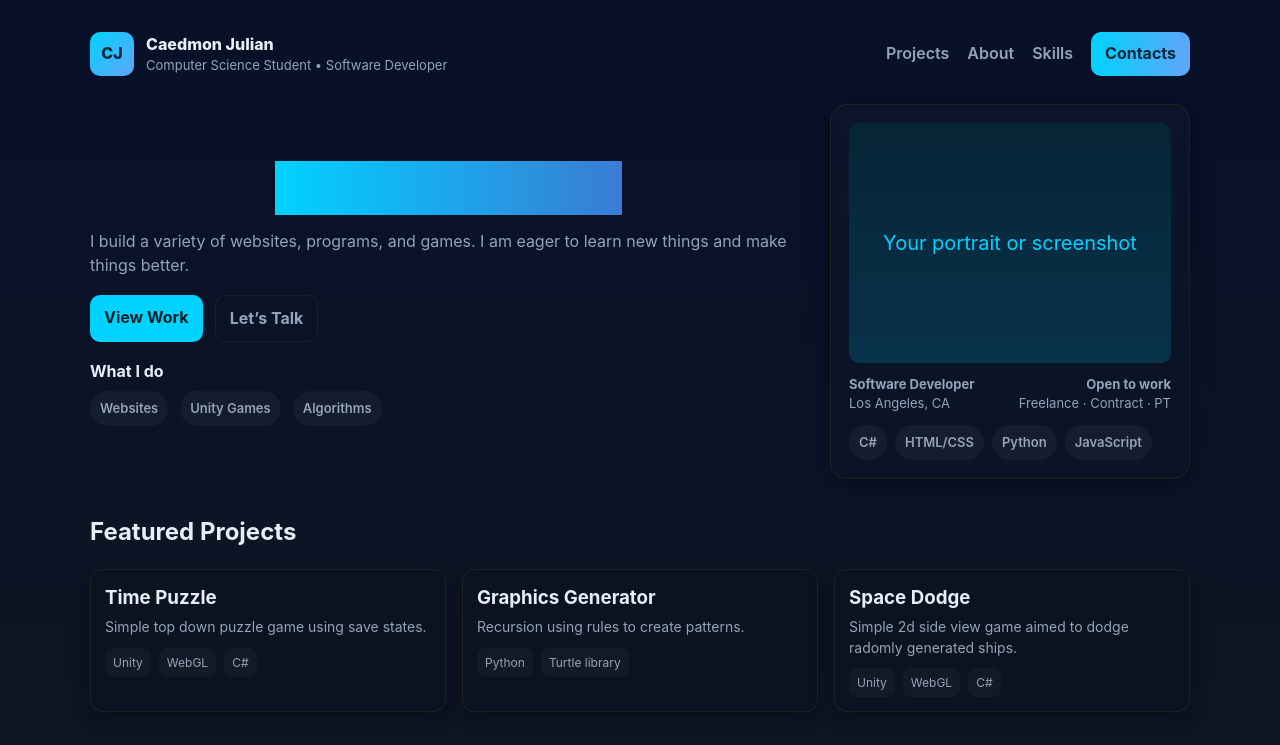
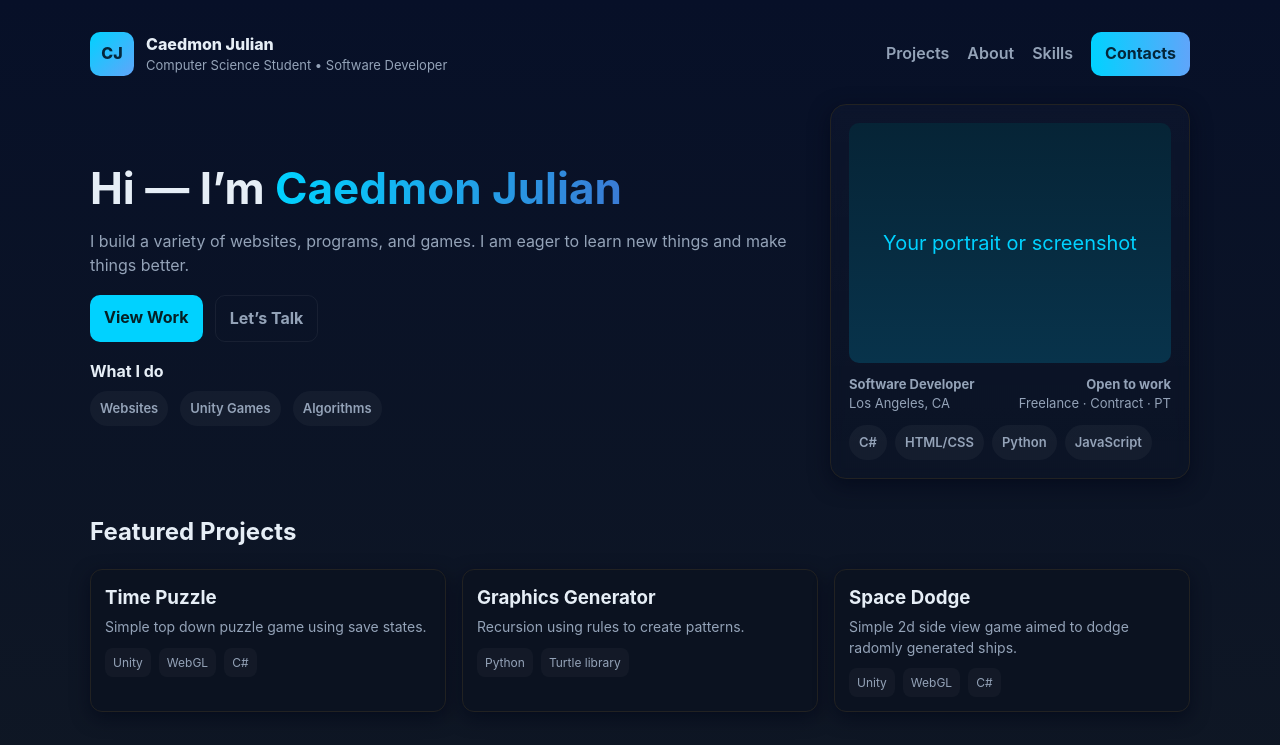
Before and after one commit to NinjaCad/test, a plain HTML site: page test1.html in a window 1280 px wide. Shown: the top 745 px of the page. Drawn offline with Linux system fonts and the light colour scheme.

Commit message:
Update test1.html

```diff
--- a/test1.html
+++ b/test1.html
@@ -60,7 +60,7 @@
 
     /* Hero */
     .hero{display:grid;grid-template-columns:1fr 360px;gap:28px;align-items:center;margin-bottom:36px}
-    .hero-left h1{font-size:clamp(30px,5vw,44px);margin:0 0 10px;-webkit-background-clip: text;-webkit-text-fill-color: transparent}
+    .hero-left h1{font-size:clamp(30px,5vw,44px);margin:0 0 10px}
     .hero-left p{color:var(--muted);margin:0 0 18px}
     .actions{display:flex;gap:12px}
     .button{padding:11px 14px;border-radius:10px;text-decoration:none;font-weight:700}
@@ -156,7 +156,7 @@
 
       <section class="hero">
         <div class="hero-left fade-up">
-          <h1>Hi — I’m <span style="background:linear-gradient(90deg, var(--accent), #3a7bd5)">Caedmon Julian</span></h1>
+          <h1>Hi — I’m <span style="background:linear-gradient(90deg, var(--accent), #3a7bd5);-webkit-background-clip: text;-webkit-text-fill-color: transparent">Caedmon Julian</span></h1>
           <p>I build a variety of websites, programs, and games. I am eager to learn new things and make things better.</p>
           <div class="actions">
             <a class="button primary" href="javascript:void(0)" onclick="document.getElementById('projects').scrollIntoView({behavior: 'smooth'})">View Work</a>
```
